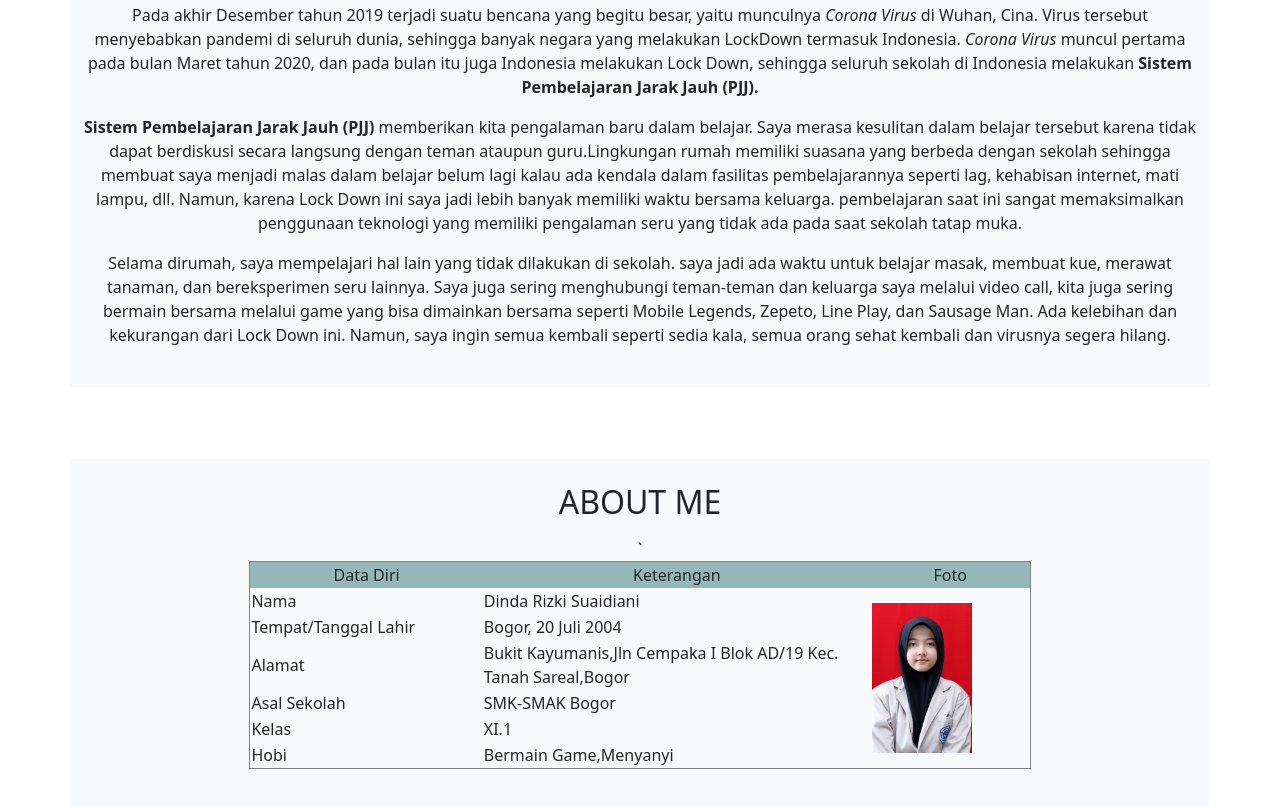
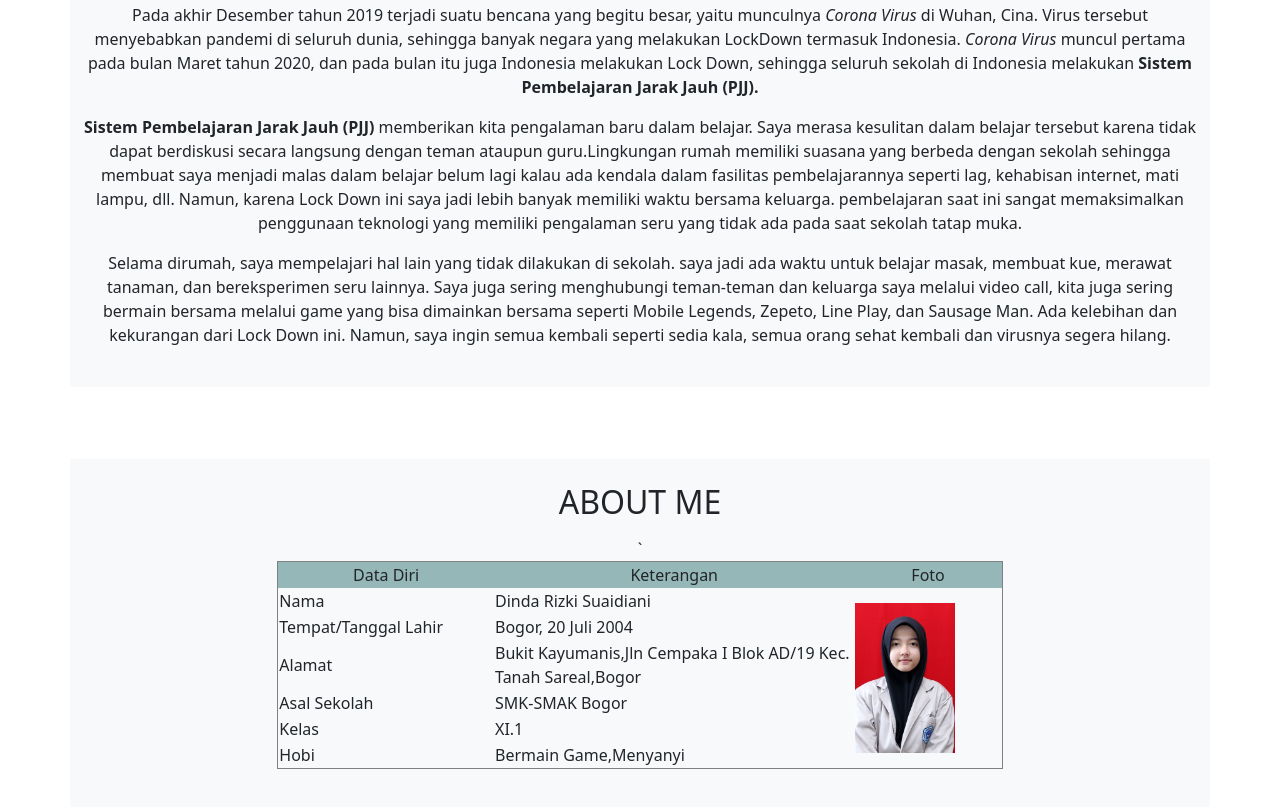
Before and after one commit to dindarzs/dinda.github.io, a plain HTML site: page index.html in a window 1280 px wide. Shown: the part 689-1496 px from the top of the page. Drawn offline with nearby package versions, Linux system fonts and the light colour scheme.

Commit message:
Update index.html

```diff
--- a/index.html
+++ b/index.html
@@ -74,7 +74,7 @@
       <div class="container text-center bg-light pb-4 pt-4 lr-4 lf-4">
         <h2> ABOUT ME </h2>
       <center>
-        <p> <table border="1" cellspacing="0" cellpadding="1" align="center" width="70%" >
+        <p> <table border="1" cellspacing="0" cellpadding="1" align="center" width="65%" >
             <tr align="center" bgcolor="#95b7b7">
             <td width="150">Data Diri </td>
             <td width="250">Keterangan</td>
```
